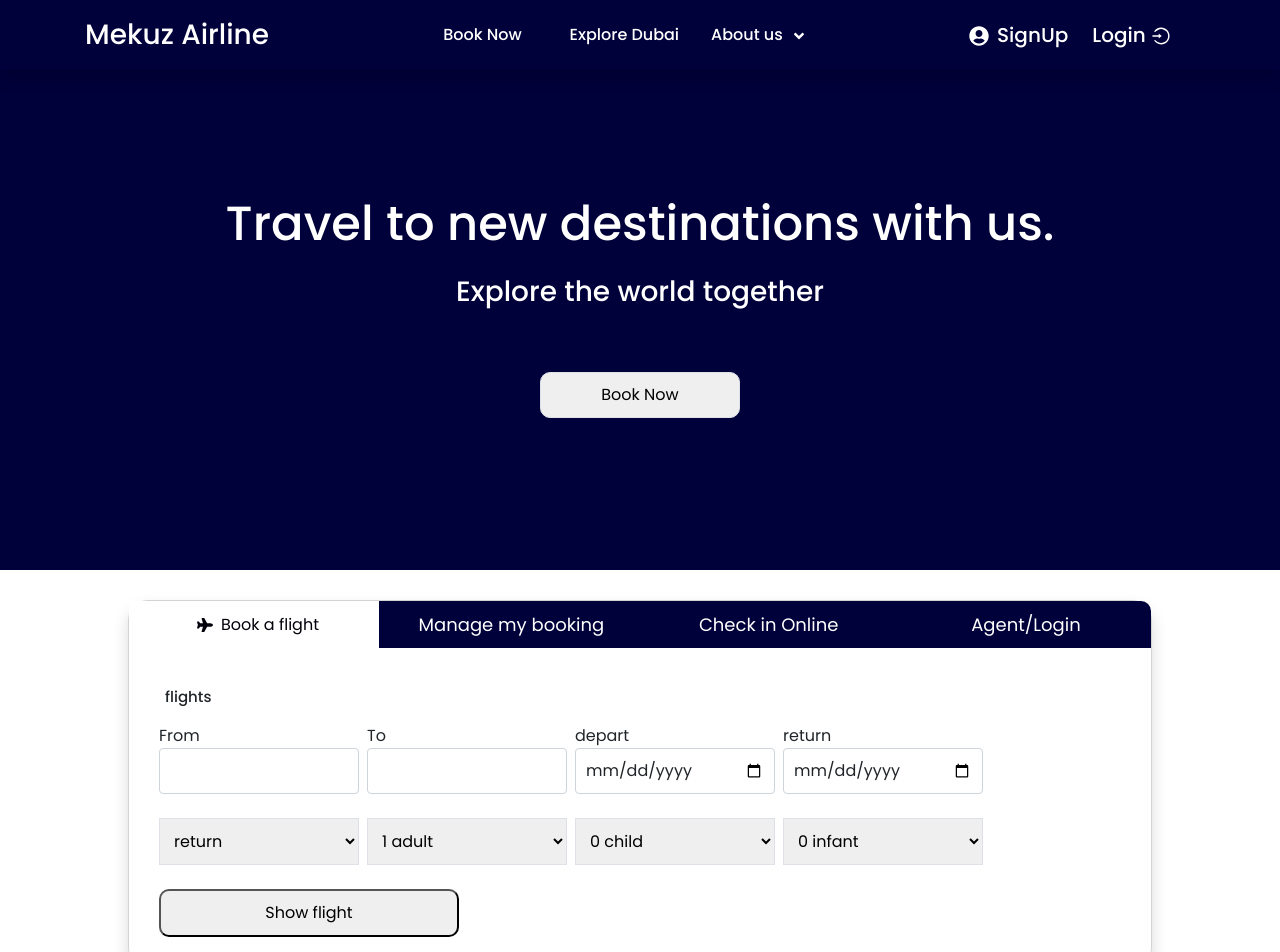
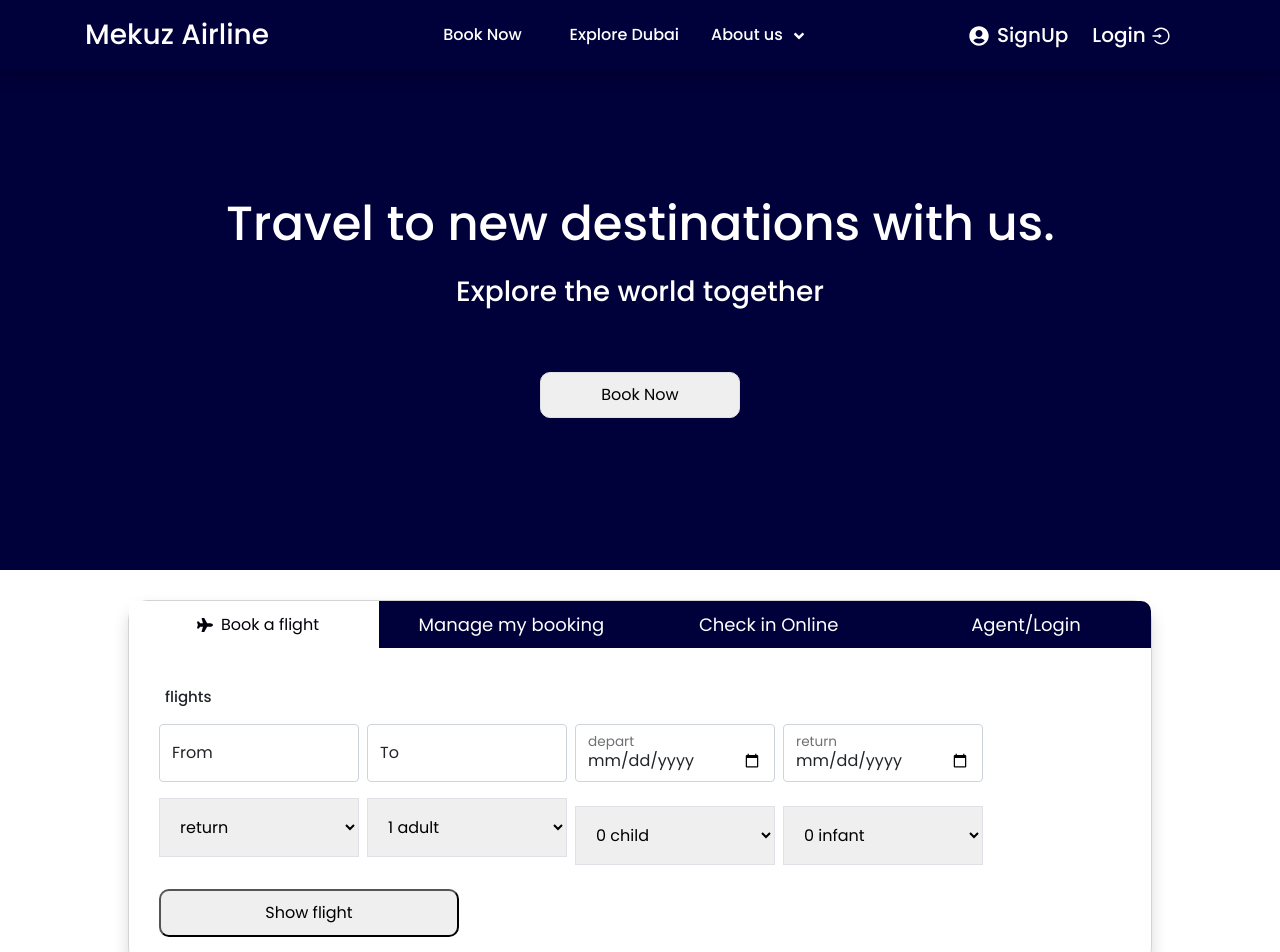
Before and after one commit to mekuzd/Airline-Ticket-booking-react-js-, a React (Vite) app: page / in a window 1280 px wide. Shown: the top 952 px of the page. Built offline with nearby package versions, Linux system fonts and the light colour scheme.

Commit message:
added animation on scroll and added bootstrap class to bookflight component

```diff
--- a/index.html
+++ b/index.html
@@ -21,6 +21,7 @@
       rel="stylesheet"
       href="https://cdnjs.cloudflare.com/ajax/libs/animate.css/4.1.1/animate.min.css"
     />
+    <link rel="stylesheet" href="https://unpkg.com/aos@next/dist/aos.css" />
   </head>
   <body>
     <div id="root"></div>
--- a/package.json
+++ b/package.json
@@ -10,9 +10,9 @@
   },
   "dependencies": {
     "animate.css": "^4.1.1",
+    "aos": "^3.0.0-beta.6",
     "axios": "^1.2.2",
     "bootstrap": "^5.2.3",
-    "bootstrap-icons": "^1.10.3",
     "react": "^18.2.0",
     "react-bootstrap": "^2.7.0",
     "react-dom": "^18.2.0",
--- a/src/App.jsx
+++ b/src/App.jsx
@@ -11,7 +11,7 @@ function App() {
         <section>
           <main className="d-flex  justify-content-center align-items-center HomeTop">
             <div>
-              <h1 className="px-4 text-center my-4 fw-bold Explore">
+              <h1 className="px-4 text-center my-4 fw-bold Explore   animate__animated animate__heartBeat">
                 Travel to new destinations with us.
               </h1>
               <h3 className="text-center Explore my-3  fw-bold">
@@ -25,7 +25,11 @@ function App() {
           <BookTabs />
           <GreatFares />
           {/* backgroundImage session  */}
-          <article className="section row my-4 justify-content-center ">
+          <article
+            className="section row my-4 justify-content-center "
+            data-aos="fade-in"
+            data-aos-duration="3000"
+          >
             <section className="col-sm-6"></section>
 
             <section className="col-sm-6 p-1 ">
--- a/src/Components/Bookflight.jsx
+++ b/src/Components/Bookflight.jsx
@@ -15,27 +15,37 @@ const Bookflight = ({ toggle }) => {
       <h4 className="ms-3">flights</h4>
       <form action="" className="form-control border-0 w-100">
         <div className="d-flex flex-wrap gap-2  align-items-center  ">
-          <div>
-            <label htmlFor="from">From</label> <br />
-            <input className="form-control" id="from" />
+          <div className="form-floating ">
+            <input
+              type="text"
+              className="form-control"
+              id="from"
+              placeholder="name@example.com"
+            />
+            <label htmlFor="from">From</label>
           </div>
-          <div>
-            <label htmlFor="to">To</label> <br />
-            <input className="form-control" type="text" id="to" />
+          <div className="form-floating ">
+            <input
+              className="form-control"
+              type="text"
+              id="to"
+              placeholder="name@example.com"
+            />
+            <label htmlFor="to">To</label>
           </div>
 
-          <div>
-            <label htmlFor="departure">depart </label> <br />
+          <div className="form-floating ">
             <input className="form-control" type="date" id="departure" />
+            <label htmlFor="departure">depart </label>
           </div>
           {showReturn && (
-            <div className="">
-              <label htmlFor="return">return</label> <br />
+            <div className="form-floating">
               <input className="form-control" type="date" id="return" />
+              <label htmlFor="return">return</label>
             </div>
           )}
 
-          <div className="mt-3">
+          <div className="">
             <select
               name=""
               id=""
@@ -48,7 +58,7 @@ const Bookflight = ({ toggle }) => {
             </select>
           </div>
 
-          <div className="mt-3">
+          <div className="">
             <select name="" id="" className=" border">
               <option value="1 adult">1 adult</option>
               <option value="2 adult (12+years)">2 adult (12+years)</option>
--- a/src/Components/GreatFares.jsx
+++ b/src/Components/GreatFares.jsx
@@ -1,8 +1,16 @@
 const GreatFares = () => {
   return (
     <section>
-      <div className="GreatFares">
-        <main className="seattle">
+      <div
+        className="GreatFares"
+        data-aos="zoom-in-down"
+        data-aos-duration="2000"
+      >
+        <main
+          className="seattle"
+          data-aos="fade-up-right"
+          data-aos-duration="2000"
+        >
           <img src="../seattle.jpg" alt="" className="w-100" />
           <article className="shadow">
             <h4>Seattle</h4>
--- a/src/Pages/Explore.jsx
+++ b/src/Pages/Explore.jsx
@@ -14,7 +14,7 @@ const Explore = () => {
 
       <section>
         <div className="p-3 DubaiExplore ">
-          <main className=" DubaiExp ">
+          <main className=" DubaiExp animate__animated animate__backInDown ">
             <div className=" shadow-lg dubaiAvi p-4">
               <div>
                 <p className="mt-4">DUBAI EXPERIENCE</p>
@@ -26,7 +26,7 @@ const Explore = () => {
           </main>
 
           {/* firstclass row  */}
-          <main className="py-3 FirstClassrow">
+          <main className="py-3 FirstClassrow animate__animated animate__heartBeat">
             <div className=" p-3 shadow classes  dubaiAvi2">
               <div>
                 <p>cabin features</p>
--- a/src/index.css
+++ b/src/index.css
@@ -70,6 +70,7 @@ nav {
   top: 0px;
   width: 100%;
   background-color: rgb(0, 0, 58);
+  z-index: 100;
 }
 nav a {
   color: #ffffff;
@@ -184,7 +185,7 @@ li {
 
 select {
   width: 200px;
-  padding: 10px;
+  padding: 16px;
   /* height: 50px; */
 }
 
@@ -210,14 +211,6 @@ select {
   border-color: rgb(0, 0, 58);
   background-color: rgb(0, 0, 58);
   color: white;
-}
-
-datalist {
-  position: absolute;
-  max-height: 20em;
-  border: 0 none;
-  overflow-x: hidden;
-  overflow-y: auto;
 }
 
 .GreatFares {
--- a/src/main.jsx
+++ b/src/main.jsx
@@ -4,7 +4,10 @@ import "./index.css";
 import { createBrowserRouter, RouterProvider } from "react-router-dom";
 import { Suspense } from "react";
 import ContextProvider from "../Provider/Context";
-
+import AOS from "aos";
+import "aos/dist/aos.css";
+// ..
+AOS.init();
 const App = React.lazy(() => import("./App"));
 const Signup = React.lazy(() => import("./Pages/SignUp"));
 const Login = React.lazy(() => import("./Pages/Login"));
```
Also changed, not shown: 1 other file (tests, documents, lock files or other folders).
